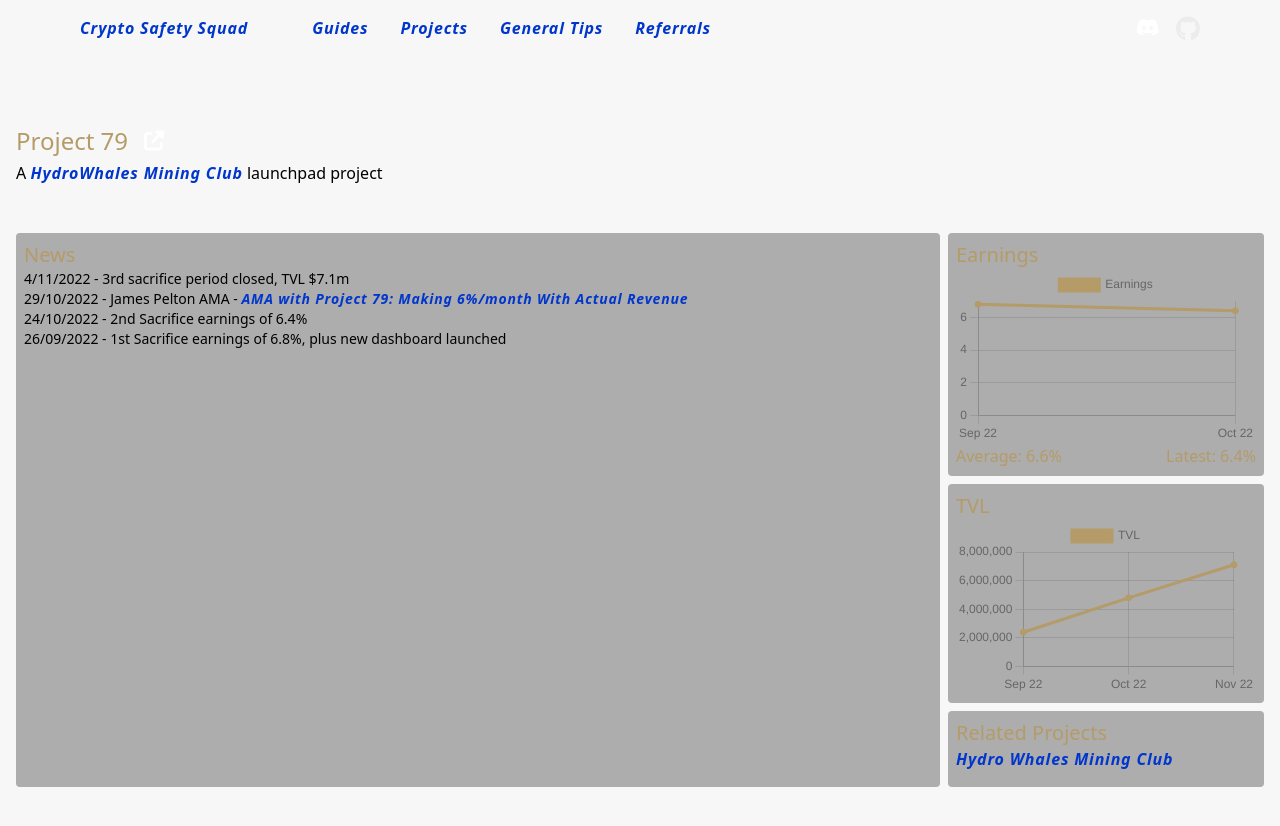
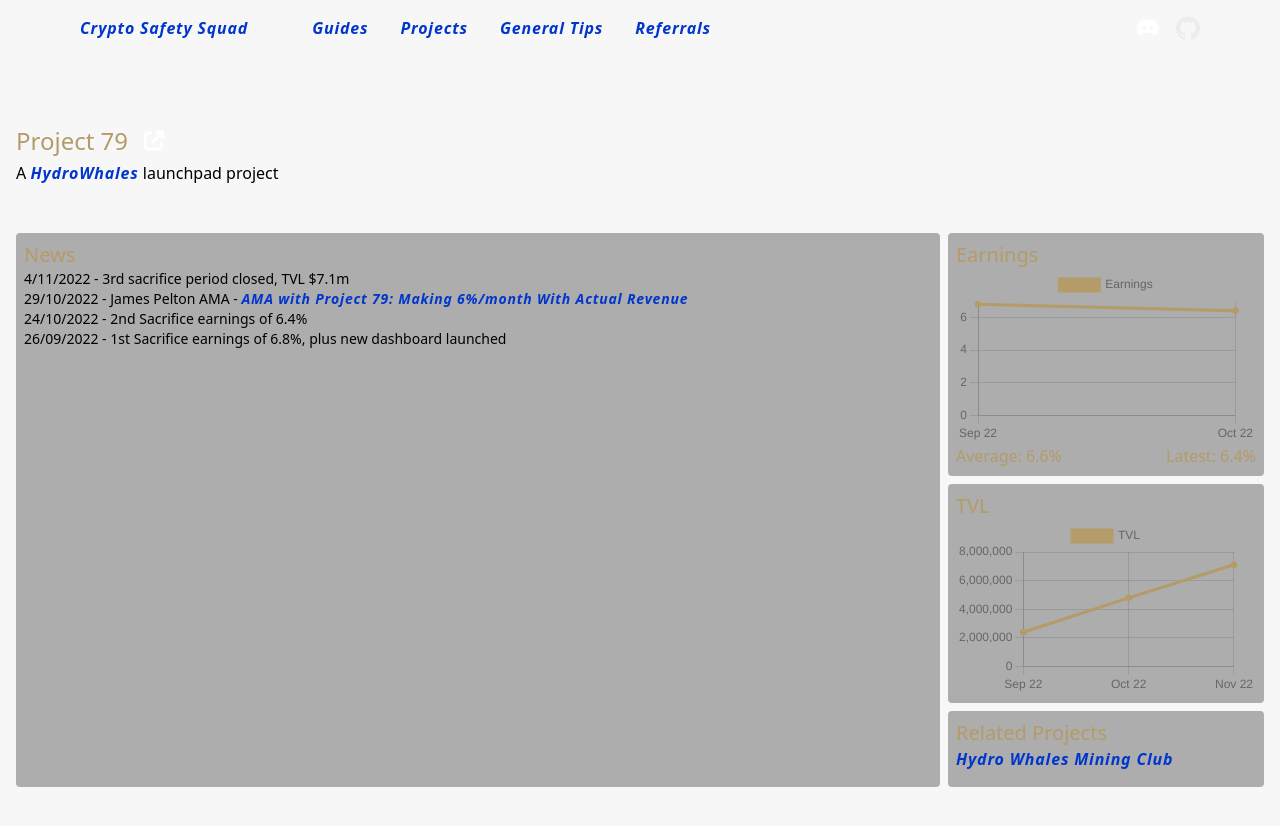
Before and after one commit to CryptoSafetySquad/website, a Next.js app: page /projects/project79 in a window 1280 px wide. Shown: the top 826 px of the page. Built offline with nearby package versions, Linux system fonts and the light colour scheme.

Commit message:
Text change

```diff
--- a/pages/projects/project79.tsx
+++ b/pages/projects/project79.tsx
@@ -151,7 +151,7 @@ const Project79: NextPage = () => {
         className='text-gold'
         name={title}
         website='https://www.project79.com/'
-        description={<p>A <Link href='/projects/hydro-whales'><a>HydroWhales Mining Club</a></Link> launchpad project</p>}
+        description={<p>A <Link href='/projects/hydro-whales'><a>HydroWhales</a></Link> launchpad project</p>}
       />
     }} />
   )
```
